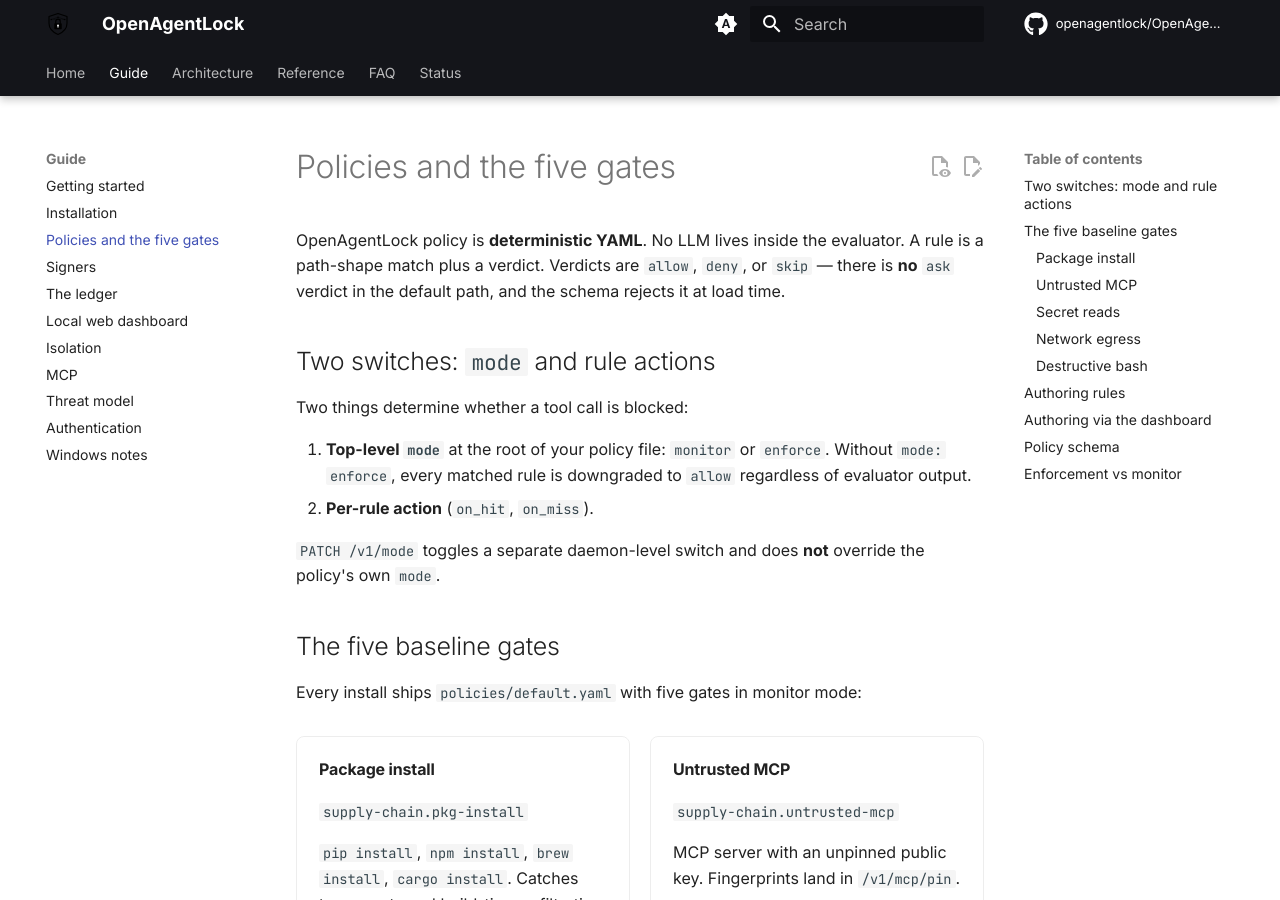
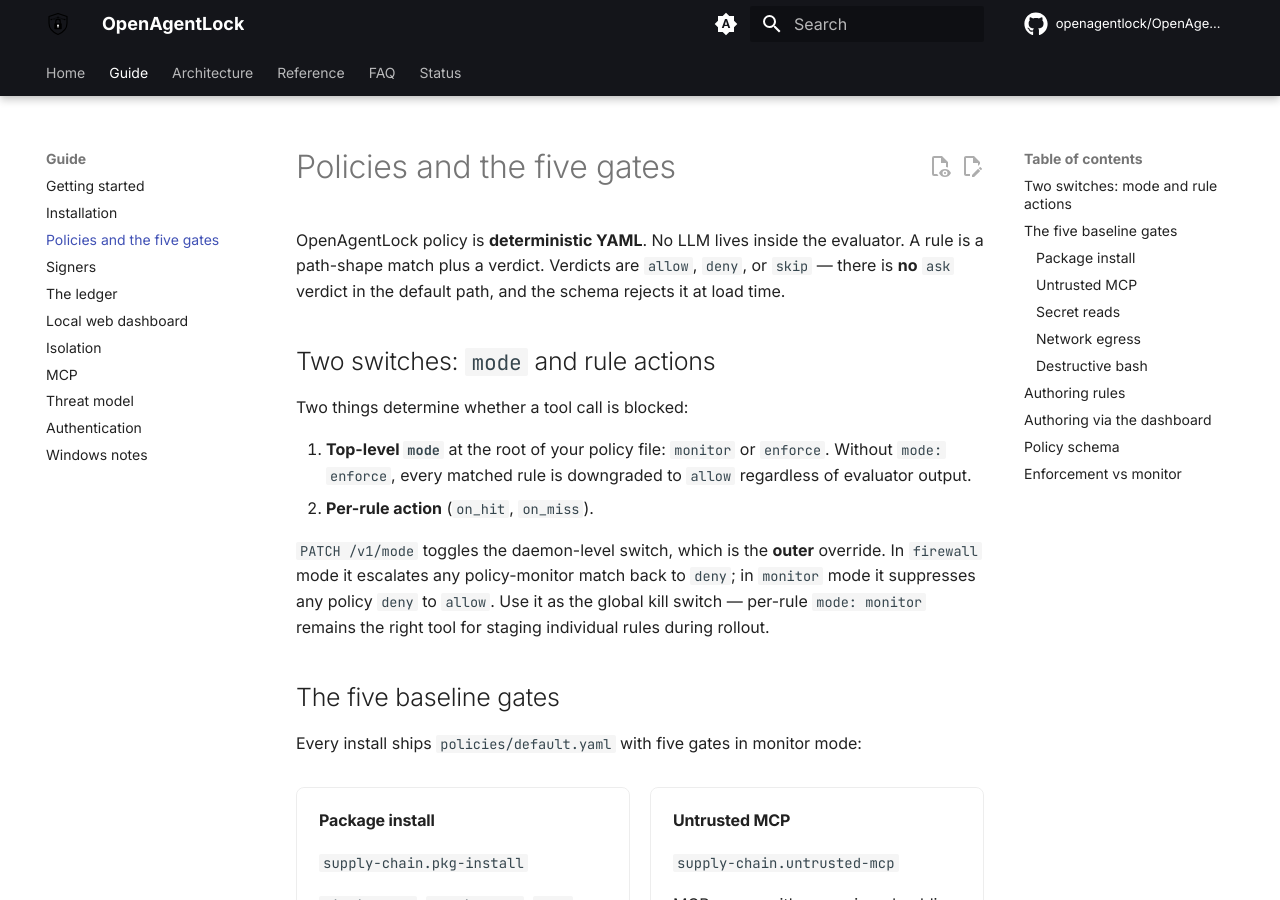
Before and after one commit to openagentlock/OpenAgentLock, an MkDocs documentation site: the page built from docs/guide/policies.md, in a window 1280 px wide and 900 px high. Built offline with MkDocs 1.6.1 and Material for MkDocs 9.7.7, drawn with Linux system fonts in a browser that asks for light colours; comment, search, counter and statistics services are not loaded.

Commit message:
docs: clarify daemon mode is the outer override for policy verdicts

```diff
--- a/docs/guide/policies.md
+++ b/docs/guide/policies.md
@@ -9,7 +9,7 @@
 1. **Top-level `mode`** at the root of your policy file: `monitor` or `enforce`. Without `mode: enforce`, every matched rule is downgraded to `allow` regardless of evaluator output.
 2. **Per-rule action** (`on_hit`, `on_miss`).
 
-`PATCH /v1/mode` toggles a separate daemon-level switch and does **not** override the policy's own `mode`.
+`PATCH /v1/mode` toggles the daemon-level switch, which is the **outer** override. In `firewall` mode it escalates any policy-monitor match back to `deny`; in `monitor` mode it suppresses any policy `deny` to `allow`. Use it as the global kill switch — per-rule `mode: monitor` remains the right tool for staging individual rules during rollout.
 
 ## The five baseline gates
 
```
Also changed, not shown: docs/reference/api.md (+1 -1 lines).
